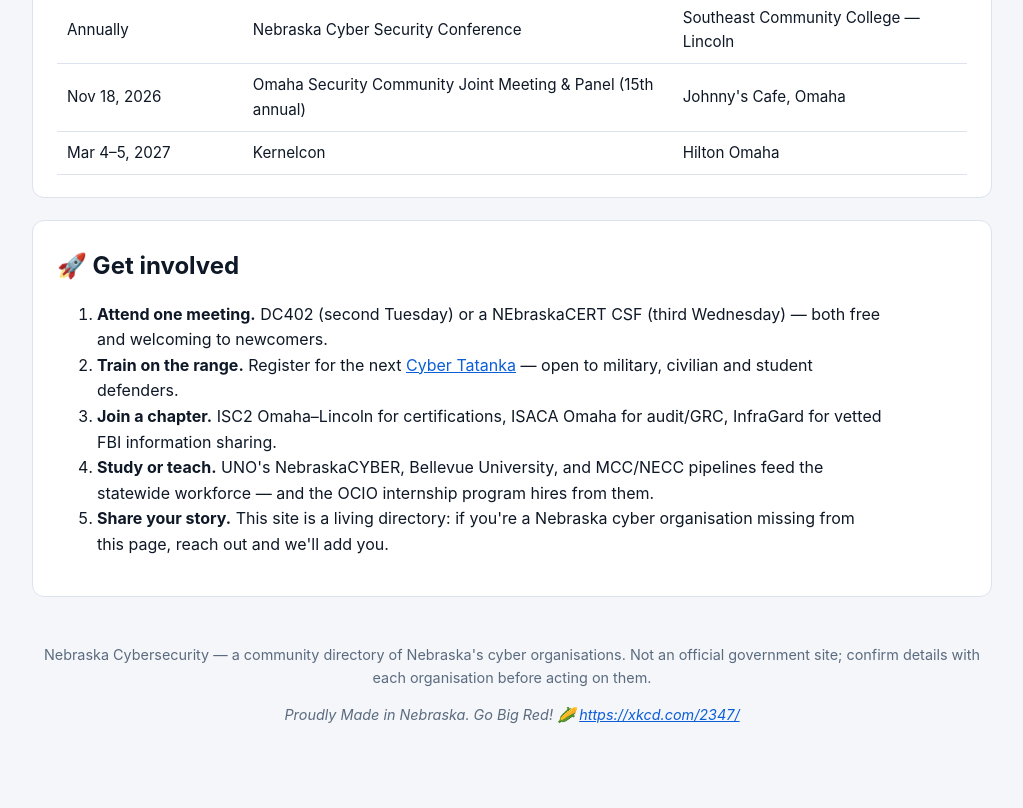
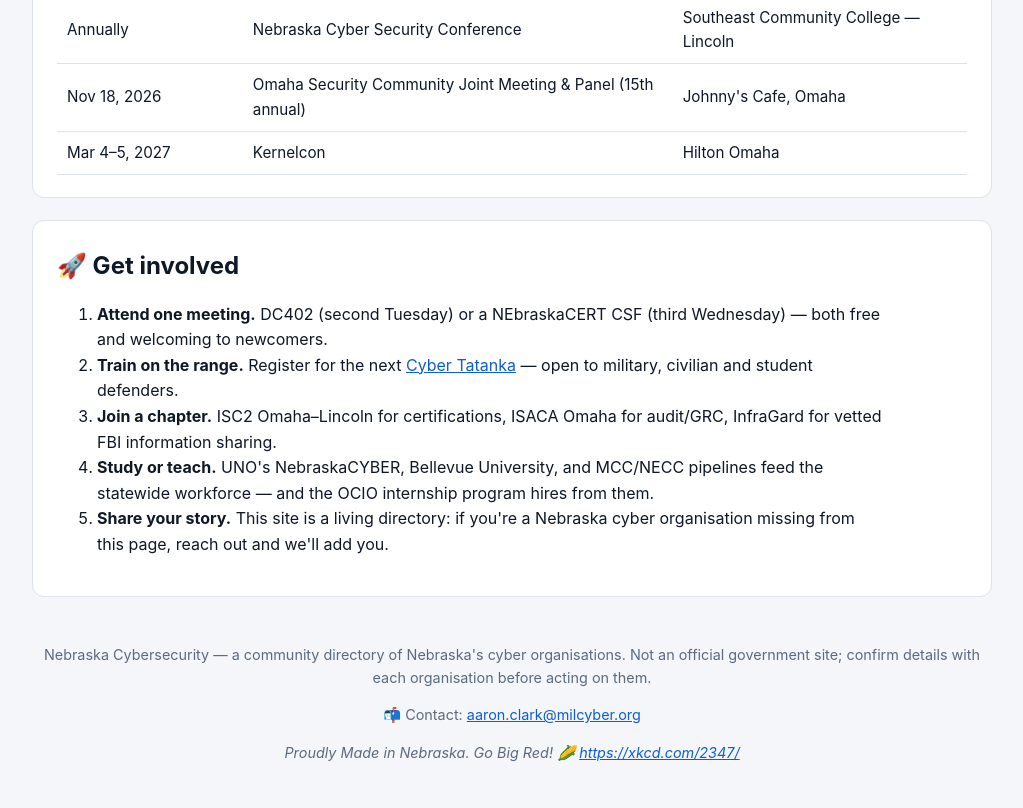
Before and after one commit to CryptoJones/nebraskacybersecurity.com, a plain HTML site: page index.html in a window 1280 px wide. Shown: the part 4808-5616 px from the top of the page, without its empty margins (128-1151 px from the left). Before the commit the page ends 5579 px from the top, so only its background shows below. Drawn offline with Linux system fonts and the light colour scheme.

Commit message:
Add contact email to footer (aaron.clark@milcyber.org)
Co-Authored-By: Claude Code <noreply@anthropic.com>

```diff
--- a/index.html
+++ b/index.html
@@ -156,6 +156,7 @@
 
   <footer>
     <p>Nebraska Cybersecurity — a community directory of Nebraska's cyber organisations. Not an official government site; confirm details with each organisation before acting on them.</p>
+    <p>📬 Contact: <a href="mailto:aaron.clark@milcyber.org">aaron.clark@milcyber.org</a></p>
     <p><em>Proudly Made in Nebraska. Go Big Red! 🌽 <a href="https://xkcd.com/2347/">https://xkcd.com/2347/</a></em></p>
   </footer>
 </main>
```
